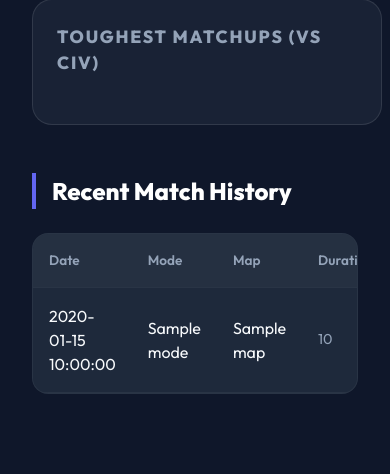
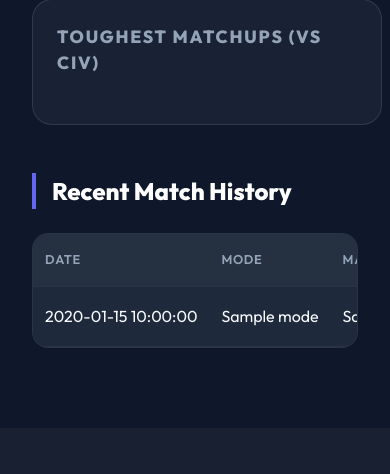
Before and after one commit to lennihein/aoe2-match-history, a Flask app: template templates/player.html in a window 390 px wide. Shown: the part 2071-2545 px from the top of the page. After the commit the page ends 2419 px from the top, so only its background shows below. Run offline with Flask 3, Linux system fonts and the light colour scheme; the template is opened without the code that fills it: most values are stand-ins (such as "Sample title", 1, 10 or a date in 2020).

Commit message:
Improve match history table layout and responsiveness

```diff
--- a/static/css/style.css
+++ b/static/css/style.css
@@ -38,7 +38,7 @@ body {
 }
 
 .container {
-    max-width: 800px;
+    max-width: 1100px;
     margin: 0 auto;
     padding: 2rem;
     width: 100%;
@@ -221,8 +221,9 @@ button:active {
 .table-container {
     background: var(--bg-card);
     border-radius: 16px;
-    overflow: hidden;
+    overflow-x: auto;
     border: 1px solid rgba(255, 255, 255, 0.05);
+    margin-bottom: 2rem;
 }
 
 .data-table {
@@ -232,17 +233,69 @@ button:active {
 
 .data-table th,
 .data-table td {
-    padding: 1rem;
+    padding: 1rem 0.75rem;
     text-align: left;
     border-bottom: 1px solid rgba(255, 255, 255, 0.05);
+    white-space: nowrap;
 }
 
 .data-table th {
     background: rgba(255, 255, 255, 0.03);
     color: var(--text-muted);
     font-weight: 600;
-    font-size: 0.85rem;
+    font-size: 0.8rem;
+    text-transform: uppercase;
+    letter-spacing: 0.05em;
 }
+
+/* Specific column widths for better distribution */
+.data-table th:nth-child(1),
+.data-table td:nth-child(1) {
+    width: 120px;
+}
+
+/* Date */
+.data-table th:nth-child(2),
+.data-table td:nth-child(2) {
+    width: 180px;
+}
+
+/* Mode */
+.data-table th:nth-child(3),
+.data-table td:nth-child(3) {
+    width: auto;
+    min-width: 150px;
+}
+
+/* Map */
+.data-table th:nth-child(4),
+.data-table td:nth-child(4) {
+    width: 100px;
+    text-align: center;
+}
+
+/* Duration */
+.data-table th:nth-child(5),
+.data-table td:nth-child(5) {
+    width: 80px;
+    text-align: center;
+}
+
+/* ELO */
+.data-table th:nth-child(6),
+.data-table td:nth-child(6) {
+    width: 100px;
+    text-align: center;
+}
+
+/* Result */
+.data-table th:nth-child(7),
+.data-table td:nth-child(7) {
+    width: 120px;
+    text-align: right;
+}
+
+/* Civ */
 
 .win {
     color: #10b981;
```
